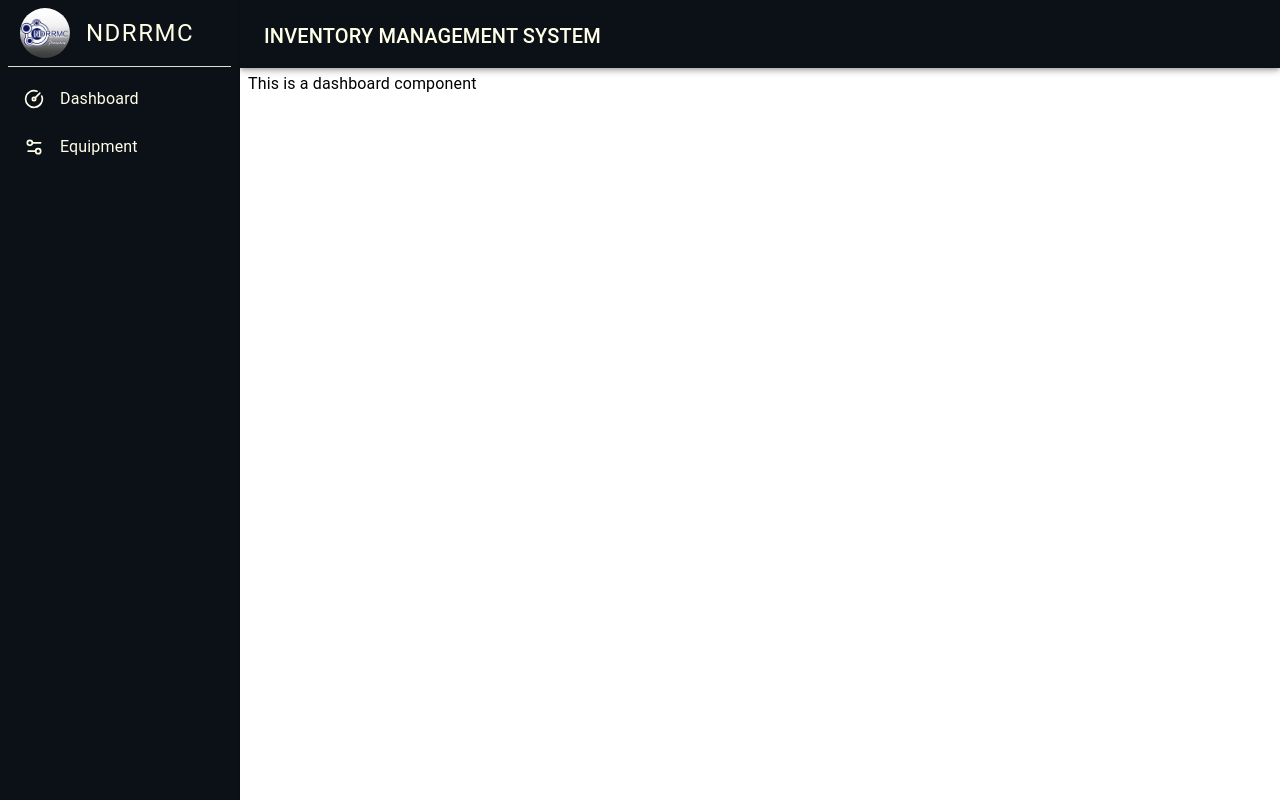
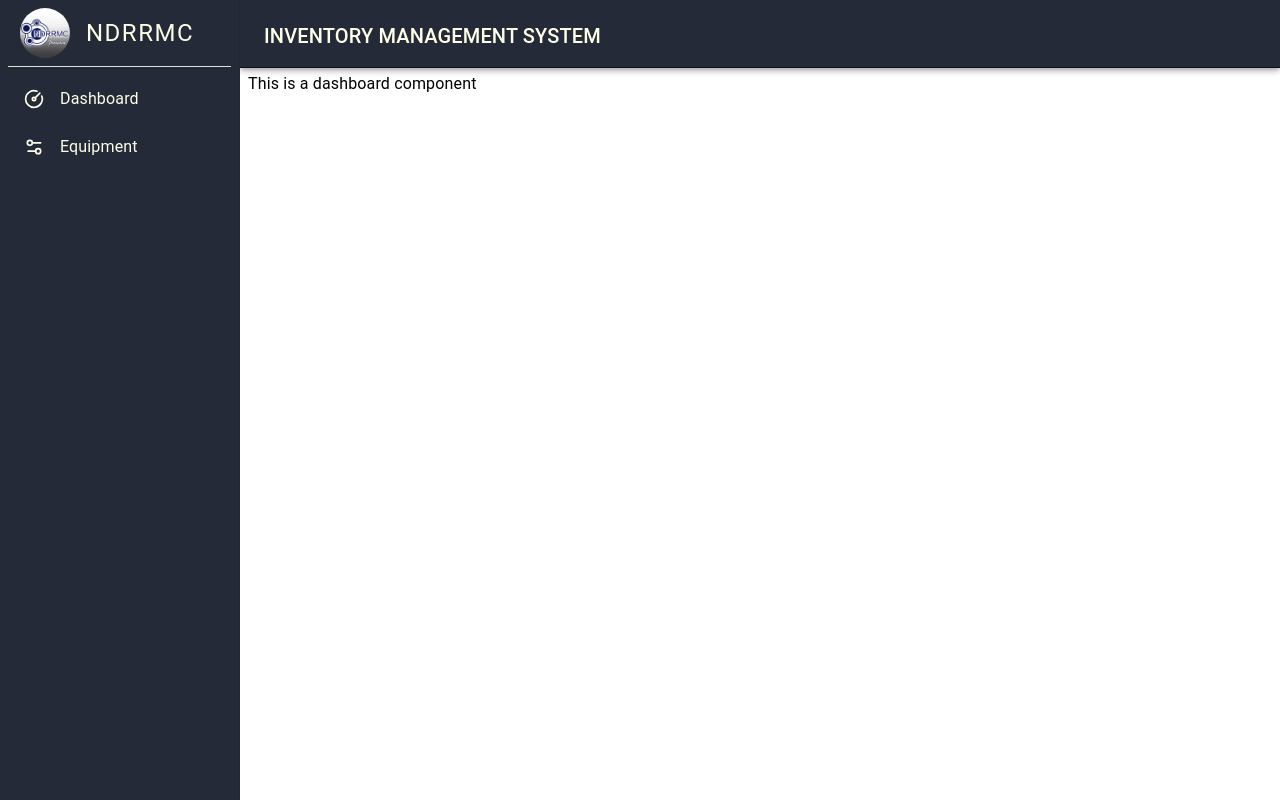
Before and after one commit to johnsenultra/inventory_management_system, a React (Vite) app: page / in a window 1280 px wide. Built offline with nearby package versions, Linux system fonts and the light colour scheme; no server answers.

Commit message:
cahnge the background color for sidebar drawer and appbar

```diff
--- a/src/components/SideBar.jsx
+++ b/src/components/SideBar.jsx
@@ -37,7 +37,7 @@
    flexShrink: 0,
    '& .MuiDrawer-paper': {
       width: drawerWidth,
-      backgroundColor: "#0C1017",
+      backgroundColor: "#242A37",
       color: "#FFFFE8",
       boxSizing: 'border-box',
       position: 'fixed',
@@ -66,7 +66,7 @@
    return (
       <Box sx={{ display: 'flex' }}>
          {/* AppBar */}
-         <AppBar position="fixed" sx={{ backgroundColor: "#0C1017" }}>
+         <AppBar position="fixed" sx={{ backgroundColor: "#242A37" }}>
             <Toolbar>
                <Stack direction="row" alignItems="center" sx={{ mt: 1, height: "100%", textTransform: "uppercase", color: "#FFFFE8" }}>
                   <Typography variant="h6">Inventory Management System</Typography>
```
